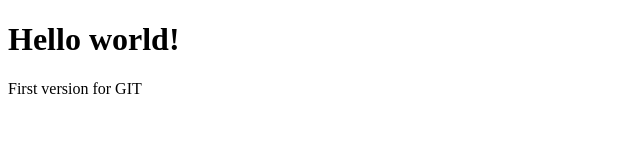
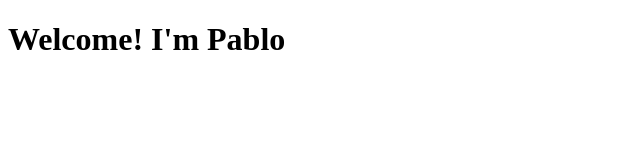
Before and after one commit to pabloff95/Personal-Portfolio, a plain HTML site: page index.html in a window 1280 px wide. Shown: the whole page, without its empty margins (0-640 px from the left). Drawn offline with Linux system fonts and the light colour scheme.

Commit message:
"Change in main text"

```diff
--- a/index.html
+++ b/index.html
@@ -8,7 +8,6 @@
     <script src="events.js"></script>
 </head>
 <body>
-    <h1>Hello world!</h1>
-    <p>First version for GIT</p>
+    <h1>Welcome! I'm Pablo</h1>
 </body>
 </html>
```
